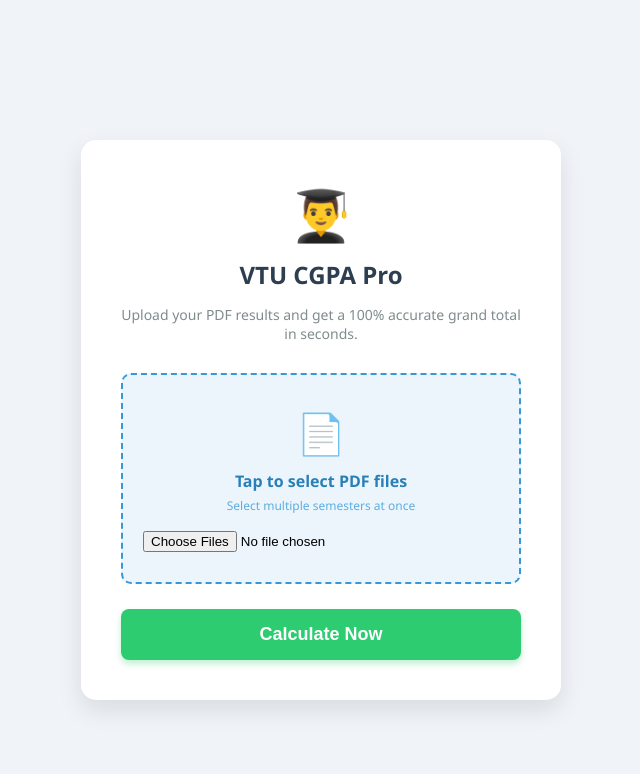
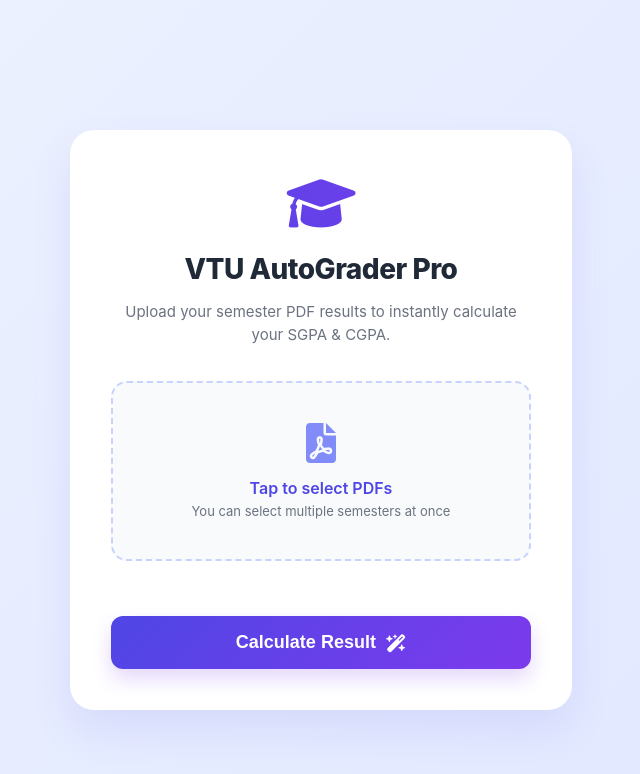
Before and after one commit to shridhar-1/VTU-SGPA-CGPA-CALCULATOR, a plain HTML site: page templates/index.html in a window 1280 px wide. Shown: the whole page, without its empty margins (319-959 px from the left). Drawn offline with Linux system fonts and the light colour scheme.

Commit message:
Update index.html

```diff
--- a/templates/index.html
+++ b/templates/index.html
@@ -3,11 +3,21 @@
 <head>
     <meta charset="UTF-8">
     <meta name="viewport" content="width=device-width, initial-scale=1.0">
-    <title>VTU CGPA Pro</title>
+    <title>VTU CGPA AutoGrader</title>
+    <link href="https://cdnjs.cloudflare.com/ajax/libs/font-awesome/6.0.0/css/all.min.css" rel="stylesheet">
     <style>
+        :root {
+            --primary: #4F46E5;
+            --secondary: #7C3AED;
+            --bg-color: #F3F4F6;
+            --card-bg: #FFFFFF;
+            --text-main: #1F2937;
+            --text-muted: #6B7280;
+        }
+
         body {
-            font-family: 'Segoe UI', Tahoma, Geneva, Verdana, sans-serif;
-            background-color: #f0f4f8;
+            font-family: 'Inter', -apple-system, BlinkMacSystemFont, "Segoe UI", Roboto, sans-serif;
+            background: linear-gradient(135deg, #EEF2FF 0%, #E0E7FF 100%);
             margin: 0;
             padding: 20px;
             display: flex;
@@ -15,61 +25,176 @@
             align-items: center;
             min-height: 100vh;
         }
+
         .container {
-            background: white;
+            background: var(--card-bg);
             padding: 40px;
-            border-radius: 15px;
-            box-shadow: 0 10px 25px rgba(0,0,0,0.1);
+            border-radius: 24px;
+            box-shadow: 0 20px 40px rgba(79, 70, 229, 0.1);
             width: 100%;
-            max-width: 400px;
+            max-width: 420px;
             text-align: center;
+            border: 1px solid rgba(255, 255, 255, 0.5);
         }
-        .icon-header { font-size: 50px; margin-bottom: 10px; }
-        .main-title { color: #2c3e50; font-size: 24px; margin-top: 0; margin-bottom: 5px; font-weight: 800;}
-        .sub-title { color: #7f8c8d; font-size: 14px; margin-bottom: 30px; }
-        .upload-card {
-            border: 2px dashed #3498db;
-            padding: 30px 20px;
-            border-radius: 10px;
-            background-color: #ebf5fb;
-            margin-bottom: 25px;
+
+        .header-icon {
+            font-size: 55px;
+            background: -webkit-linear-gradient(45deg, var(--primary), var(--secondary));
+            -webkit-background-clip: text;
+            -webkit-text-fill-color: transparent;
+            margin-bottom: 15px;
         }
-        .drop-icon { font-size: 40px; }
-        .drop-text { font-weight: bold; color: #2980b9; margin: 10px 0 5px; }
-        .drop-sub { font-size: 12px; color: #5dade2; margin-bottom: 15px; }
+
+        .main-title {
+            color: var(--text-main);
+            font-size: 28px;
+            font-weight: 800;
+            margin: 0 0 10px 0;
+            letter-spacing: -0.5px;
+        }
+
+        .sub-title {
+            color: var(--text-muted);
+            font-size: 15px;
+            margin-bottom: 35px;
+            line-height: 1.5;
+        }
+
+        /* Custom File Upload Area */
+        .upload-area {
+            position: relative;
+            border: 2px dashed #C7D2FE;
+            border-radius: 16px;
+            padding: 40px 20px;
+            background-color: #F8FAFC;
+            transition: all 0.3s ease;
+            margin-bottom: 15px;
+            cursor: pointer;
+        }
+
+        .upload-area:hover {
+            border-color: var(--primary);
+            background-color: #EEF2FF;
+            transform: translateY(-2px);
+        }
+
+        .upload-icon {
+            font-size: 40px;
+            color: #818CF8;
+            margin-bottom: 15px;
+            display: inline-block;
+        }
+
+        .upload-text {
+            color: var(--primary);
+            font-weight: 600;
+            font-size: 16px;
+            margin: 0 0 5px 0;
+        }
+
+        .upload-hint {
+            color: var(--text-muted);
+            font-size: 13px;
+            margin: 0;
+        }
+
+        /* The hidden actual file input */
+        input[type="file"] {
+            position: absolute;
+            top: 0;
+            left: 0;
+            width: 100%;
+            height: 100%;
+            opacity: 0;
+            cursor: pointer;
+        }
+
         .submit-btn {
-            background: #2ecc71;
+            background: linear-gradient(135deg, var(--primary), var(--secondary));
             color: white;
             border: none;
-            padding: 15px 30px;
+            padding: 16px 32px;
             font-size: 18px;
-            border-radius: 8px;
+            border-radius: 12px;
             cursor: pointer;
             width: 100%;
-            font-weight: bold;
-            transition: 0.3s;
-            box-shadow: 0 4px 6px rgba(46, 204, 113, 0.3);
+            font-weight: 700;
+            transition: all 0.3s ease;
+            box-shadow: 0 10px 20px rgba(124, 58, 237, 0.2);
+            display: flex;
+            justify-content: center;
+            align-items: center;
+            gap: 10px;
+            margin-top: 20px;
         }
-        .submit-btn:hover { background: #27ae60; transform: translateY(-2px); }
-        input[type="file"] { width: 100%; cursor: pointer; }
+
+        .submit-btn:hover {
+            transform: translateY(-3px);
+            box-shadow: 0 15px 25px rgba(124, 58, 237, 0.3);
+        }
+
+        .submit-btn:active {
+            transform: translateY(1px);
+        }
+
+        #file-name-display {
+            font-size: 14px;
+            color: var(--secondary);
+            font-weight: 600;
+            min-height: 20px;
+        }
     </style>
 </head>
 <body>
     <div class="container">
-        <div class="icon-header">👨‍🎓</div>
-        <h2 class="main-title">VTU CGPA Pro</h2>
-        <p class="sub-title">Upload your PDF results and get a 100% accurate grand total in seconds.</p>
+        <div class="header-icon">
+            <i class="fa-solid fa-graduation-cap"></i>
+        </div>
+        <h2 class="main-title">VTU AutoGrader Pro</h2>
+        <p class="sub-title">Upload your semester PDF results to instantly calculate your SGPA & CGPA.</p>
 
-        <form action="/upload" method="POST" enctype="multipart/form-data">
-            <div class="upload-card">
-                <div class="drop-icon">📄</div>
-                <div class="drop-text">Tap to select PDF files</div>
-                <div class="drop-sub">Select multiple semesters at once</div>
-                <input type="file" name="result_pdfs" accept=".pdf" multiple required>
+        <form action="/upload" method="POST" enctype="multipart/form-data" id="uploadForm">
+            <div class="upload-area">
+                <i class="fa-solid fa-file-pdf upload-icon"></i>
+                <h3 class="upload-text">Tap to select PDFs</h3>
+                <p class="upload-hint">You can select multiple semesters at once</p>
+
+                <input type="file" name="result_pdfs" accept=".pdf" multiple required id="fileInput">
             </div>
 
-            <button type="submit" class="submit-btn">Calculate Now</button>
+            <div id="file-name-display"></div>
+
+            <button type="submit" class="submit-btn" id="calcBtn">
+                <span>Calculate Result</span>
+                <i class="fa-solid fa-wand-magic-sparkles"></i>
+            </button>
         </form>
     </div>
+
+    <script>
+        // Bulletproof Javascript that will never crash the page
+        const fileInput = document.getElementById('fileInput');
+        const fileDisplay = document.getElementById('file-name-display');
+        const calcBtn = document.getElementById('calcBtn');
+        const uploadForm = document.getElementById('uploadForm');
+
+        // Update text when files are selected
+        fileInput.addEventListener('change', function() {
+            if (this.files && this.files.length > 1) {
+                fileDisplay.innerHTML = `<i class="fa-solid fa-check-circle"></i> ${this.files.length} PDFs ready for calculation!`;
+            } else if (this.files && this.files.length === 1) {
+                fileDisplay.innerHTML = `<i class="fa-solid fa-check-circle"></i> ${this.files[0].name}`;
+            } else {
+                fileDisplay.innerHTML = "";
+            }
+        });
+
+        // Show a cool loading spinner when the button is clicked
+        uploadForm.addEventListener('submit', function() {
+            calcBtn.innerHTML = '<i class="fa-solid fa-spinner fa-spin"></i> Processing PDFs...';
+            calcBtn.style.opacity = '0.8';
+            calcBtn.style.pointerEvents = 'none'; // Prevents double clicking
+        });
+    </script>
 </body>
 </html>
```
